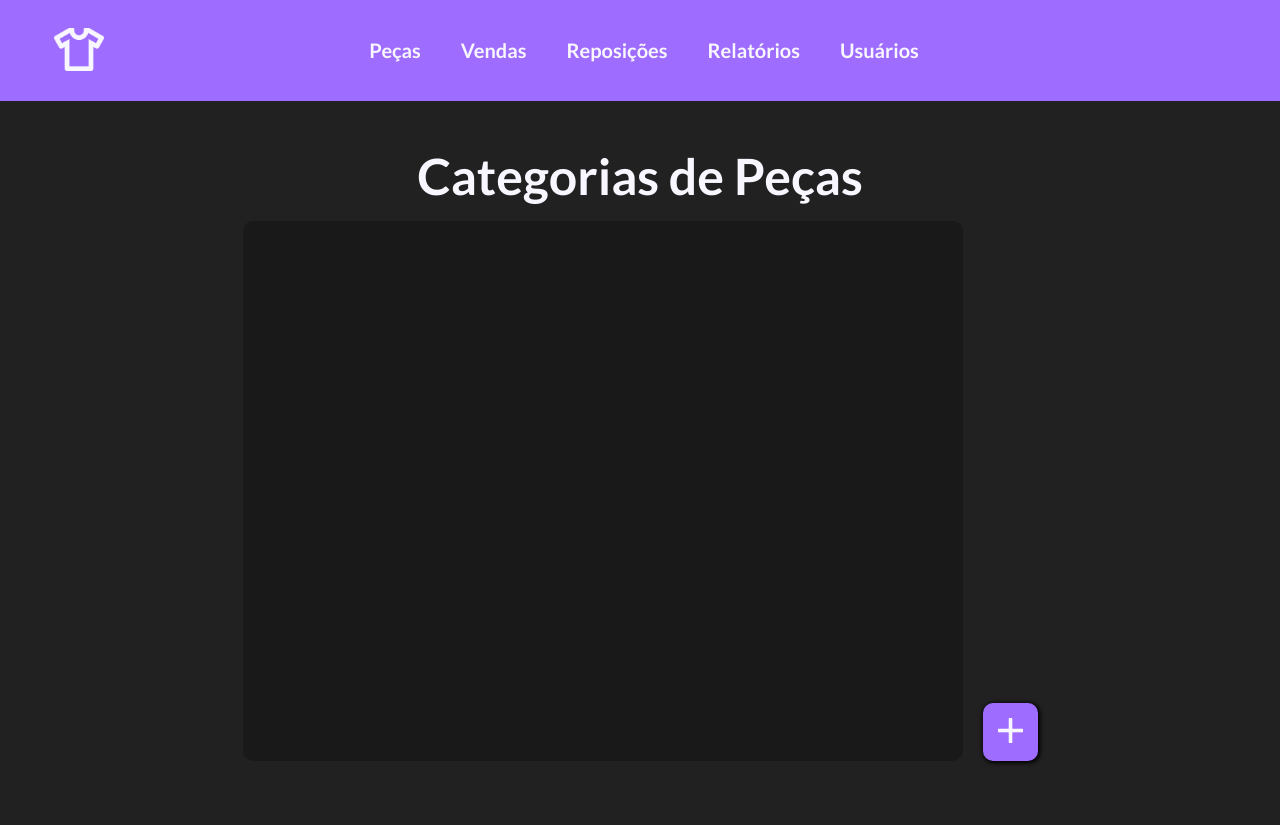
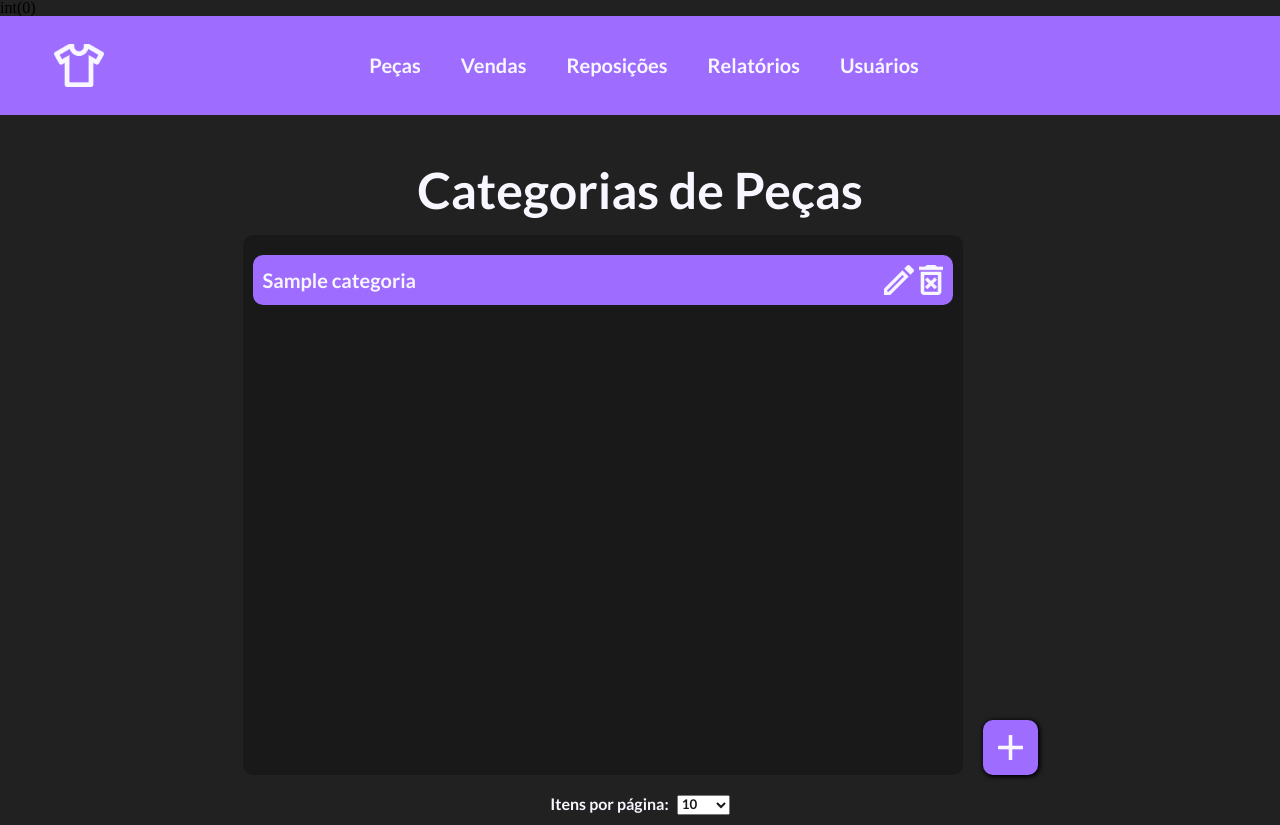
Before and after one commit to GabrielGMori/projeto-final-web, a PHP site: page /categorias in a window 1280 px wide. Before the commit the page ends 764 px from the top, so only its background shows below. Run offline with PHP 8.4, Linux system fonts and the light colour scheme; the visitor is signed in with stand-in values (Sample User, id 1); tables that the repository leaves empty hold one stand-in row (values such as "Sample post").

Commit message:
Implementa front-end da paginação e corrige alguns erros na geração de links/buttons

```diff
--- a/categorias/criar.php
+++ b/categorias/criar.php
@@ -38,8 +38,8 @@ $mainDir = '..';
                 <?php gerarInput("nome", "nome", "Nome", "Insira o nome da categoria...", $mainDir); ?>
                 <div class="acoesForm">
                     <?php
-                    gerarLink(".", "Cancelar", "cancelar", false);
-                    gerarButton("criar", "Criar", "padrao", false, true);
+                    gerarLink(".", "Cancelar", "cancelar", $mainDir);
+                    gerarButton("criar", "Criar", "padrao", false, $mainDir);
                     ?>
                 </div>
 
--- a/categorias/index.php
+++ b/categorias/index.php
@@ -11,18 +11,21 @@ require_once '../src/Componentes/button.php';
 require_once '../src/conexao-bd.php';
 require_once '../src/Repositorio/CategoriaRepositorio.php';
 
+require_once '../src/criar-parametros-get-listas.php';
+
 $erro = $_GET['erro'] ?? '';
 
 $repoCategoria = new CategoriaRepositorio($pdo);
 
 $limitePorPagina = isset($_GET['limite']) ? $_GET['limite'] : 10;
-$paginaAtual = isset($_GET['pagina']) ? $_GET['pagina'] : 1;
+$paginaAtual = isset($_GET['pagina']) && $_GET['pagina'] > 0 ? $_GET['pagina'] : 1;
 
 $total = $repoCategoria->contar();
-$offset = ($paginaAtual - 1) * $total;
+$offset = ($paginaAtual - 1) * $limitePorPagina;
+var_dump($offset);
 $totalPaginas = ceil($total / $limitePorPagina);
 
-$categorias = $repoCategoria->listarPaginado($limitePorPagina, $paginaAtual);
+$categorias = $repoCategoria->listarPaginado($limitePorPagina, $offset);
 
 if (isset($_GET['id'])) {
     $_GET['id'] = (int) $_GET['id'];
@@ -58,8 +61,8 @@ $mainDir = '..';
                 echo '<div class="lista-item">
                         <p><b>' . $categoria->getNome() . '</b></p>
                         <div class="lista-item-acoes">
-                            <a href="?modo=editar&id=' . $categoria->getId() . '" class="lista-item-editar"><img src="../img/Editar.png" alt="Editar"></img></a>
-                            <a href="?modo=excluir&id=' . $categoria->getId() . '" class="lista-item-excluir"><img src="../img/Excluir.png" alt="Excluir"></img></a>
+                            <a href="' . criarParamsGet("editar", $categoria->getId(), $limitePorPagina, $paginaAtual) . '" class="lista-item-editar"><img src="../img/Editar.png" alt="Editar"></img></a>
+                            <a href="' . criarParamsGet("excluir", $categoria->getId(), $limitePorPagina, $paginaAtual) . '" class="lista-item-excluir"><img src="../img/Excluir.png" alt="Excluir"></img></a>
                         </div>
                     </div>';
             }
@@ -75,7 +78,7 @@ $mainDir = '..';
                     <?php gerarInputComValue("nome", "text", "Nome", "Nome da categoria", $selecionado->getNome(), $mainDir); ?>
                     <div class="acoes">
                         <?php
-                        gerarLink(".", "Cancelar", "cancelar", false);
+                        gerarLink('.' . criarParamsGet(null, null, $limitePorPagina, $paginaAtual), "Cancelar", "cancelar", $mainDir);
                         gerarButton("confirmar-editar", "Confirmar", "padrao", true, $mainDir);
                         ?>
                     </div>
@@ -92,8 +95,8 @@ $mainDir = '..';
                     <br>
                     <div class="acoes">
                         <?php
-                        gerarLink(".", "Cancelar", "cancelar", false);
-                        gerarLink('excluir.php?id=' . $selecionado->getId() . '', "Confirmar", "padrao", false);
+                        gerarLink('.' . criarParamsGet(null, null, $limitePorPagina, $paginaAtual), "Cancelar", "cancelar", $mainDir);
+                        gerarLink('excluir.php?id=' . $selecionado->getId() . '', "Confirmar", "padrao", $mainDir);
                         ?>
                     </div>
                 </div>
@@ -101,4 +104,69 @@ $mainDir = '..';
             <?php endif; ?>
         </div>
     </main>
+    <footer>
+        <div class="container-limite">
+            <form class="form-limite" method="GET" action=".">
+                <label for="limite">Itens por página:</label>
+                <select name="limite" id="limite" onchange="this.form.submit()">
+                    <option value="5" <?= $limitePorPagina == 5 ? 'selected' : '' ?>>5</option>
+                    <option value="10" <?= $limitePorPagina == 10 ? 'selected' : '' ?>>10</option>
+                    <option value="20" <?= $limitePorPagina == 20 ? 'selected' : '' ?>>20</option>
+                    <option value="50" <?= $limitePorPagina == 50 ? 'selected' : '' ?>>50</option>
+                    <option value="100" <?= $limitePorPagina == 100 ? 'selected' : '' ?>>100</option>
+                    <option value="1000" <?= $limitePorPagina == 1000 ? 'selected' : '' ?>>1000</option>
+                </select>
+            </form>
+        </div>
+        <div class="container-pagina">
+            <?php if ($totalPaginas > 1): ?>
+                <?php
+                if ($paginaAtual > 1):
+                    gerarLink('.' . criarParamsGet(null, null, $limitePorPagina, $paginaAtual-1), "<", "paginacao", $mainDir);
+                    gerarLink('.' . criarParamsGet(null, null, $limitePorPagina, 1), "1", "paginacao", $mainDir);
+                else: ?>
+                    <span class="paginacao-disabled"><</span>
+                    <span class="paginacao-disabled">1</span>
+                <?php endif;
+
+                if ($paginaAtual-2 > 1): ?>
+                    <span class="paginacao-disabled">...</span>
+                <?php endif;
+
+                for ($i = $paginaAtual-1; $i <= $paginaAtual; $i++):
+                    if ($i > 1 && $i < $totalPaginas):
+                        if ($i == $paginaAtual): ?>
+                            <span class="paginacao-disabled"><?= $i ?></span>
+                        <?php
+                        else:
+                            gerarLink('.' . criarParamsGet(null, null, $limitePorPagina, $i), $i, "paginacao", $mainDir);
+                        endif;
+                    endif;
+                endfor;
+
+                for ($i = $paginaAtual+1; $i <= $paginaAtual+2; $i++):
+                    if ($i > 1 && $i < $totalPaginas):
+                        if ($i == $paginaAtual): ?>
+                            <span class="paginacao-disabled"><?= $i ?></span>
+                        <?php
+                        else:
+                            gerarLink('.' . criarParamsGet(null, null, $limitePorPagina, $i), $i, "paginacao", $mainDir);
+                        endif;
+                    endif;
+                endfor;
+
+                if ($paginaAtual+3 < $totalPaginas): ?>
+                    <span class="paginacao-disabled">...</span>
+                <?php endif;
+
+                if ($paginaAtual < $totalPaginas):
+                    gerarLink('.' . criarParamsGet(null, null, $limitePorPagina, $totalPaginas), $totalPaginas, "paginacao", $mainDir);
+                    gerarLink('.' . criarParamsGet(null, null, $limitePorPagina, $paginaAtual+1), ">", "paginacao", $mainDir);
+                else: ?>
+                    <span class="paginacao-disabled"><?= $totalPaginas ?></span>
+                    <span class="paginacao-disabled">></span>
+                <?php endif; ?>
+            <?php endif; ?>
+        </div>
+    </footer>
 </body>
--- a/css/button.css
+++ b/css/button.css
@@ -21,3 +21,10 @@
 .botao-cancelar {
     background-color: var(--vermelho);
 }
+
+.botao-paginacao {
+    background-color: none;
+    box-shadow: none;
+    font-size: 18px;
+    padding: 5px 8px;
+}
--- a/css/lista.css
+++ b/css/lista.css
@@ -80,6 +80,38 @@ main {
     gap: 15px;
 }
 
+footer {
+    display: flex;
+    flex-direction: column;
+    gap: 10px;
+    align-items: center;
+    padding-top: 20px;
+}
+
+.form-limite {
+    font-family: 'Lato', Arial, sans-serif;
+    color: var(--branco);
+    font-weight: bold;
+}
+
+.form-limite select {
+    font-family: 'Lato', Arial, sans-serif;
+    color: var(--preto);
+    font-weight: bold;
+    margin-left: 5px;
+}
+
+.paginacao-disabled {
+    font-family: 'Lato', Arial, sans-serif;
+    text-decoration: none;
+    border-radius: 10px;
+    font-size: 18px;
+    font-weight: normal;
+    color: var(--cinza-claro);
+    padding: 5px 8px;
+    margin: 1px;
+}
+
 .mensagem-erro {
     margin-top: 15px;
 }
--- /dev/null
+++ b/src/criar-parametros-get-listas.php
@@ -0,0 +1,26 @@
+<?php
+
+function criarParamsGet(?string $modo, ?int $id, int $limite, int $pagina) : string {
+    $limite = $limite == 10 ? null : $limite;
+    $pagina = $pagina == 1 ? null : $pagina;
+
+    $params = "";
+    if ($modo != null) {
+        $params = strlen($params) == 0 ? "?" : $params . "&";
+        $params = $params . "modo=" . $modo;
+    }
+    if ($id != null) {
+        $params = strlen($params) == 0 ? "?" : $params . "&";
+        $params = $params . "id=" . $id;
+    }
+    if ($limite != null) {
+        $params = strlen($params) == 0 ? "?" : $params . "&";
+        $params = $params . "limite=" . $limite;
+    }
+    if ($pagina != null) {
+        $params = strlen($params) == 0 ? "?" : $params . "&";
+        $params = $params . "pagina=" . $pagina;
+    }
+
+    return $params;
+}
```
